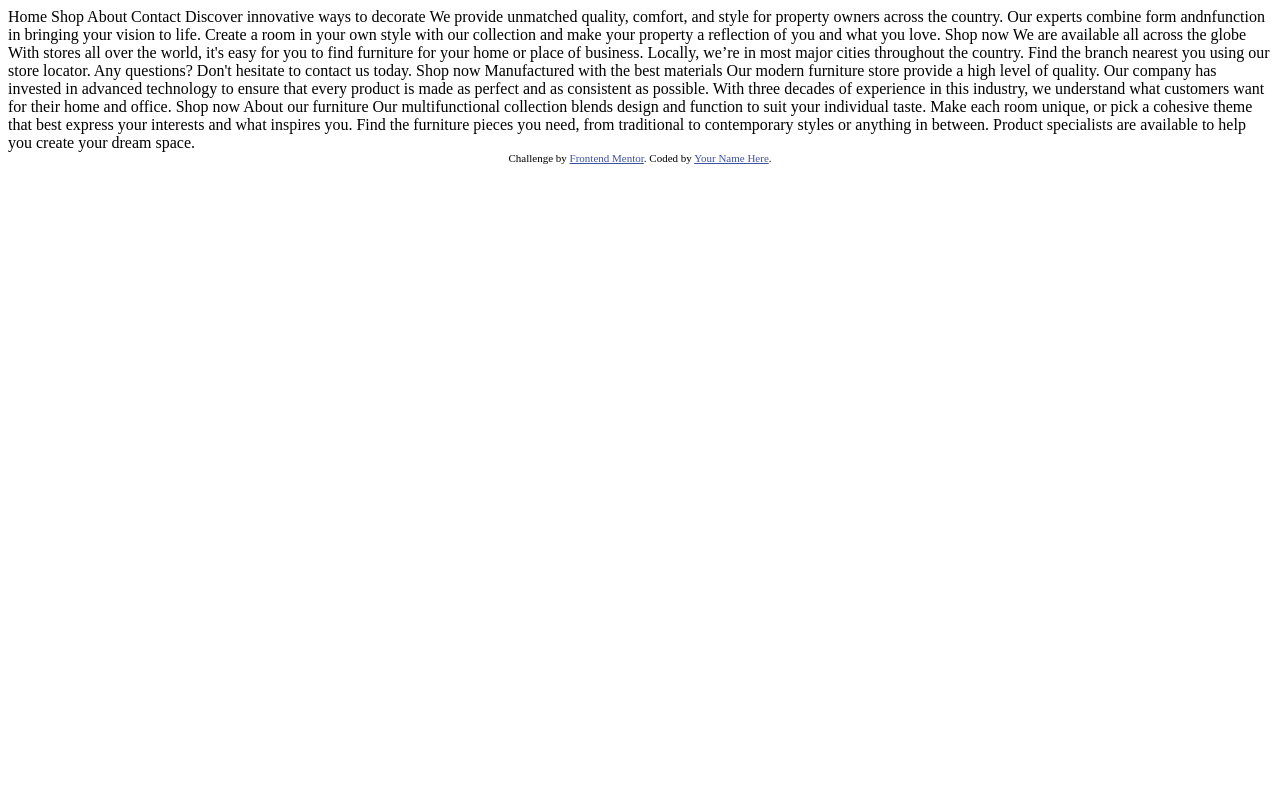
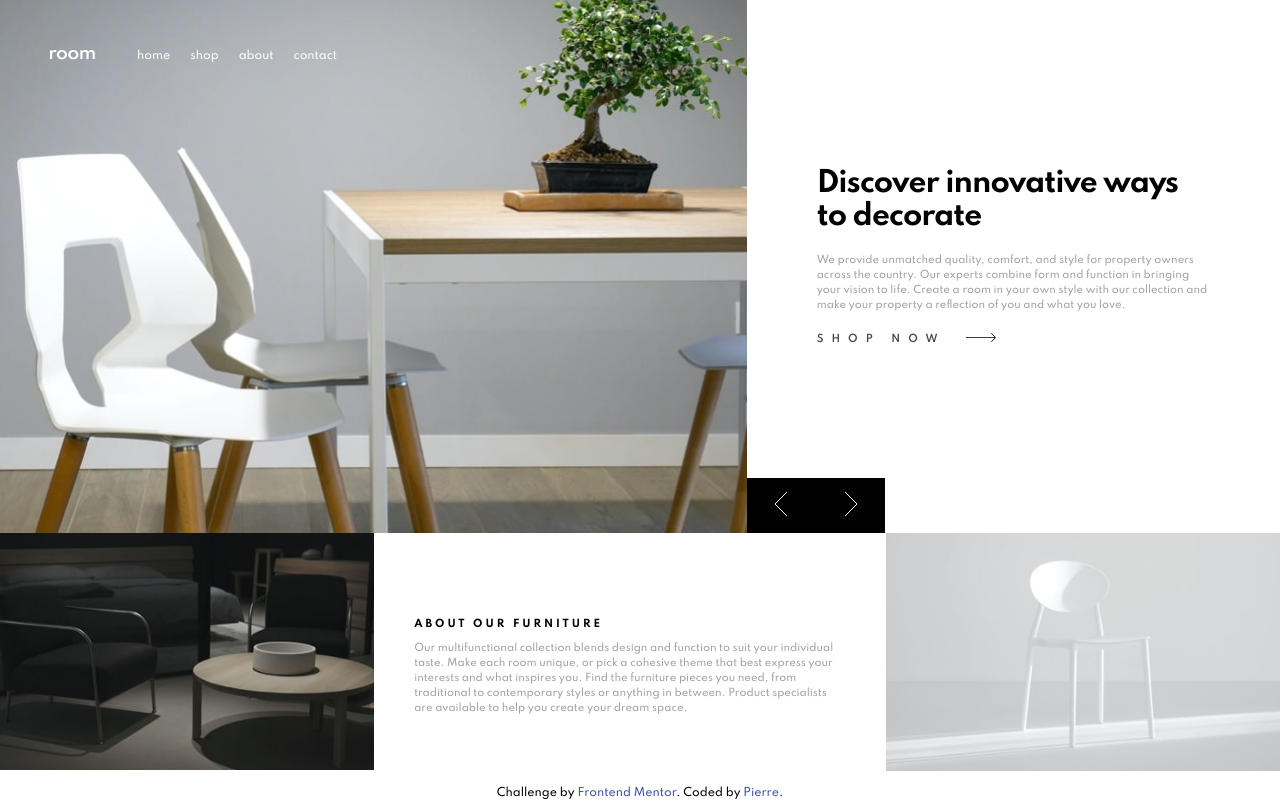
Before and after one commit to pchatard/room-homepage, a plain HTML site: page index.html in a window 1280 px wide. Drawn offline with Linux system fonts and the light colour scheme.

Commit message:
Desktop version

```diff
--- /dev/null
+++ b/css/styles.css
@@ -0,0 +1,228 @@
+@import url("https://fonts.googleapis.com/css2?family=Spartan:wght@500;600;700&display=swap");
+
+:root {
+	--dark-gray: hsl(0, 0%, 63%);
+	--black: hsl(0, 0%, 0%);
+	--white: hsl(0, 0%, 100%);
+	--very-dark-gray: hsl(0, 0%, 27%);
+}
+
+html {
+	font-size: 62.5%;
+}
+
+body {
+	font-size: 1.6rem;
+	font-family: "Spartan", sans-serif;
+    box-sizing: inherit;
+    max-width: 140rem;
+    margin: 0 auto;
+    position: relative;
+}
+
+*,
+*:after,
+*:before {
+	margin: 0;
+	padding: 0;
+	box-sizing: border-box;
+}
+
+header {
+    position: absolute;
+    top: 5rem;
+    left: 5rem;
+    display: flex;
+}
+
+#logo {
+    align-self: flex-start;
+    width: 4.5rem;
+    margin-right: 4.2rem;
+}
+
+nav ul {
+    list-style: none;
+    display: flex;
+    justify-content: space-between;
+    color: var(--white);
+    text-transform: lowercase;
+    font-size: 1.1rem;
+}
+
+li {
+    margin-right: 2rem;
+    padding-bottom: .5rem;
+    cursor: pointer;
+    border-bottom: 2px solid transparent;
+}
+
+li:hover {
+    border-bottom: 2px solid var(--white);
+}
+
+main {
+	height: 100vh;
+	display: grid;
+    grid-template-rows: 2fr 1fr;
+}
+
+.hero__section {
+    height: 100%;
+	display: grid;
+    grid-template-columns: 1.4fr 1fr;
+    grid-template-rows: 1fr;
+    align-content: stretch;
+}
+
+.hidden {
+	display: none;
+}
+
+.hero__img {
+    object-fit: cover;
+    width: 100%;
+    height: 100%;
+}
+
+.hero__content {
+    padding: 0 7rem;
+    position: relative;
+}
+
+.hero__content__center {
+    height: 100%;
+	display: flex;
+	flex-direction: column;
+	justify-content: center;
+    align-items: flex-start;
+}
+
+h1 {
+	font-size: 2.8rem;
+    font-weight: 700;
+    letter-spacing: -0.1rem;
+    color: var(--black);
+    padding-bottom: 2rem;
+}
+
+.hero__content__text {
+	font-size: 1rem;
+	line-height: 1.5rem;
+    letter-spacing: 0rem;
+    padding-bottom: 2rem;
+	color: var(--dark-gray);
+	text-align: left;
+}
+
+.hero__content__link {
+    text-decoration: none;
+    color: var(--very-dark-gray);
+    text-transform: uppercase;
+    font-size: 1rem;
+    letter-spacing: .8rem;
+    font-weight: 600;
+    padding-bottom: 2rem;
+}
+
+.hero__content__link img {
+    width: 4rem;
+    height: auto;
+    padding-left: 1rem;
+}
+
+.hero__content__link:hover {
+    color: var(--dark-gray);
+}
+
+.hero__content__link:hover img {
+    color: var(--dark-gray);
+}
+
+.slider__controls__desktop {
+	position: absolute;
+	bottom: 0;
+    left: 0;
+    width: 26%;
+    height: 5.5rem;
+    background-color: var(--black);
+    display: grid;
+    grid-template-columns: 1fr 1fr;
+}
+
+.slider__controls__desktop button {
+    background-color: transparent;
+    border: none;
+    color: var(--dark-gray);
+    cursor: pointer;
+    outline: none;
+}
+
+.slider__controls__desktop button:hover {
+    background-color: var(--very-dark-gray);
+}
+
+.slider__controls__desktop img {
+    max-width: 100%;
+    height: auto;
+}
+
+#about {
+    display: grid;
+    grid-template-columns: .95fr 1.3fr 1fr;
+}
+
+.about__content {
+    padding: 0 4rem;
+}
+
+.about__content__center {
+    height: 100%;
+	display: flex;
+	flex-direction: column;
+	justify-content: center;
+    align-items: flex-start;
+}
+
+h2 {
+    font-size: 1rem;
+    text-transform: uppercase;
+    letter-spacing: .3rem;
+    font-weight: 700;
+    color: var(--black);
+    padding-bottom: 1rem;
+}
+
+.about__content__text {
+    font-size: 1rem;
+	line-height: 1.5rem;
+    letter-spacing: 0rem;
+	color: var(--dark-gray);
+}
+
+#about img {
+    object-fit: cover;
+    max-width: 100%;
+    height: auto;
+}
+
+footer {
+	width: 100%;
+	position: fixed;
+	bottom: 0;
+}
+
+#attribution {
+	font-size: 1.1rem;
+	text-align: center;
+}
+#attribution a {
+    color: hsl(228, 45%, 44%);
+    text-decoration: none;
+}
+
+@media (max-width: 600px) {
+	footer {
+		position: static;
+	}
+}
--- a/index.html
+++ b/index.html
@@ -1,59 +1,191 @@
 <!DOCTYPE html>
 <html lang="en">
-<head>
-  <meta charset="UTF-8">
-  <meta name="viewport" content="width=device-width, initial-scale=1.0"> <!-- displays site properly based on user's device -->
+	<head>
+		<meta charset="UTF-8" />
+		<meta name="viewport" content="width=device-width, initial-scale=1.0" />
+		<!-- displays site properly based on user's device -->
 
-  <link rel="icon" type="image/png" sizes="32x32" href="./images/favicon-32x32.png">
+		<link
+			rel="icon"
+			type="image/png"
+			sizes="32x32"
+			href="./images/favicon-32x32.png"
+		/>
 
-  <title>Frontend Mentor | Room homepage</title>
+		<title>Frontend Mentor | Room homepage</title>
+		<link rel="stylesheet" href="css/styles.css" />
+		<script src="js/index.js" defer></script>
+	</head>
+	<body>
+		<header>
+			<img src="images/logo.svg" alt="Company logo" id="logo" />
+			<nav>
+				<ul>
+					<li>Home</li>
+					<li>Shop</li>
+					<li>About</li>
+					<li>Contact</li>
+				</ul>
+			</nav>
+		</header>
 
-  <!-- Feel free to remove these styles or customise in your own stylesheet 👍 -->
-  <style>
-    .attribution { font-size: 11px; text-align: center; }
-    .attribution a { color: hsl(228, 45%, 44%); }
-  </style>
-</head>
-<body>
-  Home
-  Shop
-  About
-  Contact
+		<main>
+			<div id="hero-slider">
+				<section class="hero__section" id="section1">
+					<img
+						src="images/desktop-image-hero-1.jpg"
+						alt=""
+						class="hero__img"
+					/>
+					<div class="hero__content">
+						<div class="hero__content__center">
+							<h1>Discover innovative ways to decorate</h1>
+							<p class="hero__content__text">
+								We provide unmatched quality, comfort, and style
+								for property owners across the country. Our
+								experts combine form and function in bringing
+								your vision to life. Create a room in your own
+								style with our collection and make your property
+								a reflection of you and what you love.
+							</p>
+							<a href="#" class="hero__content__link">
+								Shop now
+								<img
+									src="images/icon-arrow.svg"
+									alt="Arrow icon"
+								/>
+							</a>
+						</div>
+						<div class="slider__controls__desktop">
+							<button class="left-button">
+								<img
+									src="images/icon-angle-left.svg"
+									alt="Left button"
+								/>
+							</button>
+							<button class="right-button">
+								<img
+									src="images/icon-angle-right.svg"
+									alt="Right button"
+								/>
+							</button>
+						</div>
+					</div>
+				</section>
+				<section class="hero__section hidden" id="section2">
+					<img
+						src="images/desktop-image-hero-2.jpg"
+						alt=""
+						class="hero__img"
+					/>
 
-  Discover innovative ways to decorate
+					<div class="hero__content">
+						<div class="hero__content__center">
+							<h1>We are available all across the globe</h1>
+							<p class="hero__content__text">
+								With stores all over the world, it's easy for
+								you to find furniture for your home or place of
+								business. Locally, we’re in most major cities
+								throughout the country. Find the branch nearest
+								you using our store locator. Any questions?
+								Don't hesitate to contact us today.
+							</p>
+							<a href="#" class="hero__content__link">
+								Shop now
+								<img
+									src="images/icon-arrow.svg"
+									alt="Arrow icon"
+								/>
+							</a>
+						</div>
+						<div class="slider__controls__desktop">
+							<button class="left-button">
+								<img
+									src="images/icon-angle-left.svg"
+									alt="Left button"
+								/>
+							</button>
+							<button class="right-button">
+								<img
+									src="images/icon-angle-right.svg"
+									alt="Right button"
+								/>
+							</button>
+						</div>
+					</div>
+				</section>
+				<section class="hero__section hidden" id="section3">
+					<img
+						src="images/desktop-image-hero-3.jpg"
+						alt=""
+						class="hero__img"
+					/>
+					<div class="hero__content">
+						<div class="hero__content__center">
+							<h1>Manufactured with the best materials</h1>
+							<p class="hero__content__text">
+								Our modern furniture store provide a high level
+								of quality. Our company has invested in advanced
+								technology to ensure that every product is made
+								as perfect and as consistent as possible. With
+								three decades of experience in this industry, we
+								understand what customers want for their home
+								and office.
+							</p>
+							<a href="#" class="hero__content__link">
+								Shop now
+								<img
+									src="images/icon-arrow.svg"
+									alt="Arrow icon"
+								/>
+							</a>
+						</div>
+						<div class="slider__controls__desktop">
+							<button class="left-button">
+								<img
+									src="images/icon-angle-left.svg"
+									alt="Left button"
+								/>
+							</button>
+							<button class="right-button">
+								<img
+									src="images/icon-angle-right.svg"
+									alt="Right button"
+								/>
+							</button>
+						</div>
+					</div>
+				</section>
+			</div>
 
-  We provide unmatched quality, comfort, and style for property owners across the country.
-  Our experts combine form andnfunction in bringing your vision to life. Create a room in your
-  own style with our collection and make your property a reflection of you and what you love.
+			<section id="about">
+				<img src="images/image-about-dark.jpg" alt="" />
+				<div class="about__content">
+					<div class="about__content__center">
+						<h2>About our furniture</h2>
+						<p class="about__content__text">
+							Our multifunctional collection blends design and
+							function to suit your individual taste. Make each
+							room unique, or pick a cohesive theme that best
+							express your interests and what inspires you. Find
+							the furniture pieces you need, from traditional to
+							contemporary styles or anything in between. Product
+							specialists are available to help you create your
+							dream space.
+						</p>
+					</div>
+				</div>
+				<img src="images/image-about-light.jpg" alt="" />
+			</section>
+		</main>
 
-  Shop now
-
-  We are available all across the globe
-
-  With stores all over the world, it's easy for you to find furniture for your home or place of business.
-  Locally, we’re in most major cities throughout the country. Find the branch nearest you using our
-  store locator. Any questions? Don't hesitate to contact us today.
-
-  Shop now
-
-  Manufactured with the best materials
-
-  Our modern furniture store provide a high level of quality. Our company has invested in advanced technology
-  to ensure that every product is made as perfect and as consistent as possible. With three decades of
-  experience in this industry, we understand what customers want for their home and office.
-
-  Shop now
-
-  About our furniture
-
-  Our multifunctional collection blends design and function to suit your individual taste.
-  Make each room unique, or pick a cohesive theme that best express your interests and what
-  inspires you. Find the furniture pieces you need, from traditional to contemporary styles
-  or anything in between. Product specialists are available to help you create your dream space.
-
-  <div class="attribution">
-    Challenge by <a href="https://www.frontendmentor.io?ref=challenge" target="_blank">Frontend Mentor</a>.
-    Coded by <a href="#">Your Name Here</a>.
-  </div>
-</body>
+		<footer id="attribution">
+			Challenge by
+			<a
+				href="https://www.frontendmentor.io?ref=challenge"
+				target="_blank"
+				>Frontend Mentor</a
+			>. Coded by <a href="#">Pierre</a>.
+		</footer>
+	</body>
 </html>
--- /dev/null
+++ b/js/index.js
@@ -0,0 +1,59 @@
+const sections = document.getElementsByClassName("hero__section");
+console.log(sections);
+const leftButtons = document.getElementsByClassName("left-button");
+const rightButtons = document.getElementsByClassName("right-button");
+
+for (let button of leftButtons) {
+	button.addEventListener("click", changeSectionLeft);
+}
+
+for (let button of rightButtons) {
+	button.addEventListener("click", changeSectionRight);
+}
+
+function changeSectionLeft() {
+	const currentSection = getCurrentSection();
+	toggleHiddenClass(currentSection);
+    const previousSection = getPreviousSection(currentSection);
+	toggleHiddenClass(previousSection);
+}
+
+function changeSectionRight() {
+	const currentSection = getCurrentSection();
+	toggleHiddenClass(currentSection);
+	const nextSection = getNextSection(currentSection);
+	toggleHiddenClass(nextSection);
+}
+
+function getCurrentSection() {
+	const currentSectionIndex = Array.from(sections).findIndex(
+		(section) => !Array.from(section.classList).includes("hidden")
+    );
+    return sections[currentSectionIndex];
+}
+
+function getPreviousSection(currentSection) {
+    const currentSectionIndex = getSessionIndex(currentSection);
+    if (currentSectionIndex === 0) {
+        return sections[2];
+    }
+    return sections[currentSectionIndex - 1];
+}
+
+function getSessionIndex(section) {
+    return Array.from(sections).findIndex(
+		(sec) => sec === section
+    );
+}
+
+function getNextSection(currentSection) {
+    const currentSectionIndex = getSessionIndex(currentSection);
+    if (currentSectionIndex === 2) {
+        return sections[0];
+    }
+    return sections[currentSectionIndex + 1];
+}
+
+function toggleHiddenClass(section) {
+    section.classList.toggle('hidden');
+}
```
